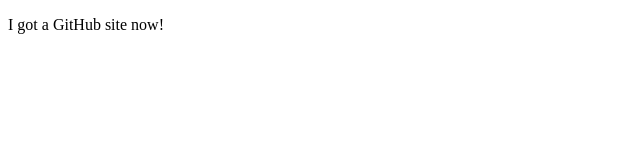
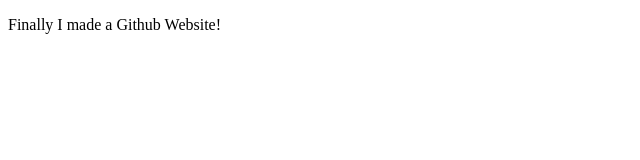
Before and after one commit to LearnShare/LearnShare.github.io, a plain HTML site: page index.html in a window 1280 px wide. Shown: the full height of the page, 0-640 px from the left. Drawn offline with Linux system fonts and the light colour scheme.

Commit message:
Update index.html

```diff
--- a/index.html
+++ b/index.html
@@ -5,6 +5,6 @@
 	<title>LearnShare's GitHub Pages</title>
 </head>
 <body>
-	<p>I got a GitHub site now!</p>
+	<p>Finally I made a Github Website!</p>
 </body>
 </html>
```
